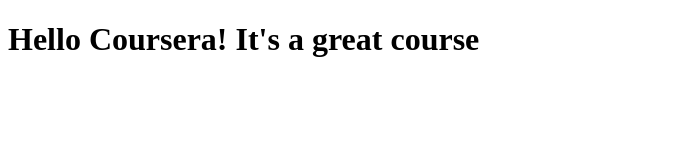
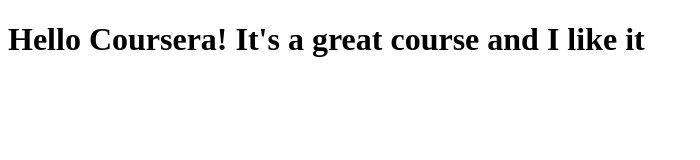
Before and after one commit to SamsonRajS/Coursera_assignments, a plain HTML site: page mod2_solution/index.html in a window 1280 px wide. Shown: the whole page, without its empty margins (0-700 px from the left). Drawn offline with Linux system fonts and the light colour scheme.

Commit message:
My First Assignment.

```diff
--- a/mod2_solution/index.html
+++ b/mod2_solution/index.html
@@ -5,6 +5,6 @@
 	<title>Hello Coursera!</title>
 </head>
 <body>
-<h1>Hello Coursera! It's a great course</h1>
+<h1>Hello Coursera! It's a great course and I like it</h1>
 </body>
 </html>
```
